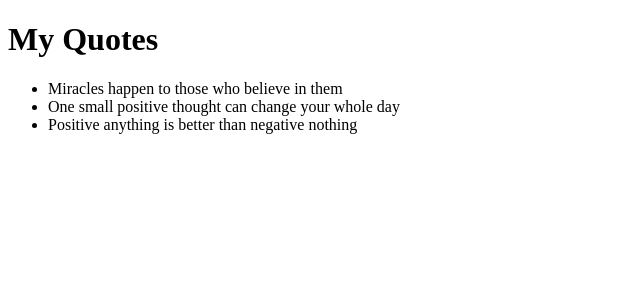
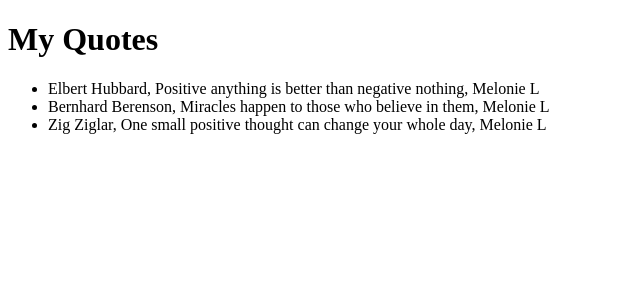
Before and after one commit to Mel-001/Quotes, an Angular app: page / in a window 1280 px wide. Shown: the top 300 px of the page, without its empty margins (0-640 px from the left). Built offline with nearby package versions, Linux system fonts and the light colour scheme.

Commit message:
creating an array

```diff
--- a/src/app/app.component.html
+++ b/src/app/app.component.html
@@ -1,10 +1,7 @@
 <div>
   <h1> My Quotes</h1>
   <ul>
-
- <li *ngFor='let Quote of Quote'>
-       {{ Quote }}
-    </li>
-
+    <li *ngFor='let Quote of quotes'>
+      {{ Quote.author }}, {{ Quote.quote }}, {{ Quote.person }}</li>
   </ul>
 </div>
--- a/src/app/app.component.ts
+++ b/src/app/app.component.ts
@@ -1,4 +1,5 @@
 import { Component } from '@angular/core';
+ import { Quote } from './quote';
 
 @Component({
   selector: 'app-root',
@@ -6,9 +7,10 @@ import { Component } from '@angular/core';
   styleUrls: ['./app.component.css']
 })
 export class AppComponent {
-  Quote:string[];
+  quotes:Quote[] = [
+  {author:'Elbert Hubbard', quote:'Positive anything is better than negative nothing', person:'Melonie L'},
+  {author:'Bernhard Berenson', quote:'Miracles happen to those who believe in them', person:'Melonie L'},
+  {author:'Zig Ziglar', quote:'One small positive thought can change your whole day', person:'Melonie L'}
+  ]
 
-  constructor(){
-    this.Quote = ['Miracles happen to those who believe in them', 'One small positive thought can change your whole day', 'Positive anything is better than negative nothing']
-  }
 }
--- a/src/app/quote.ts
+++ b/src/app/quote.ts
@@ -1,2 +1,5 @@
 export class Quote {
+    author!: string;
+  quote!: string;
+  person!:string;
 }
```
